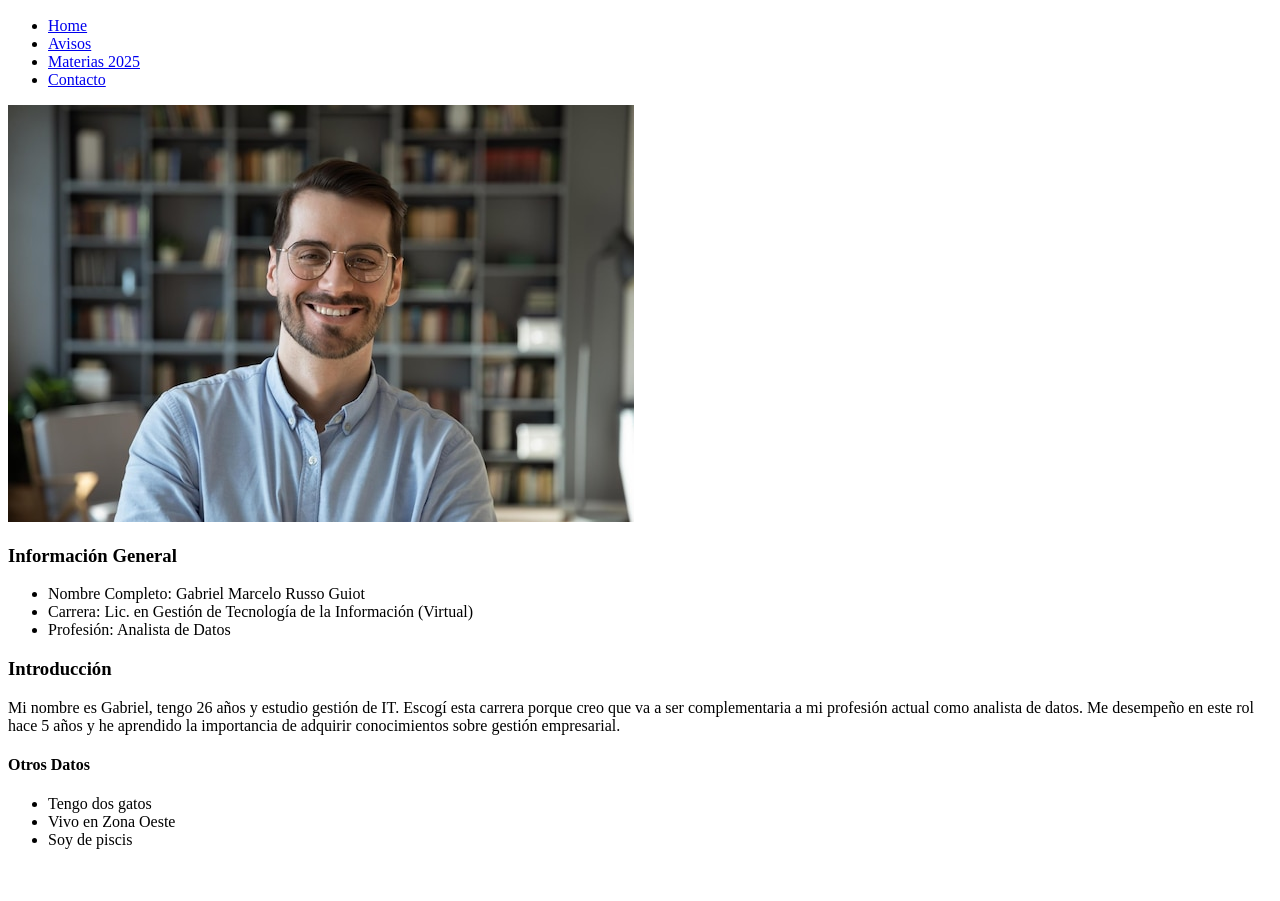
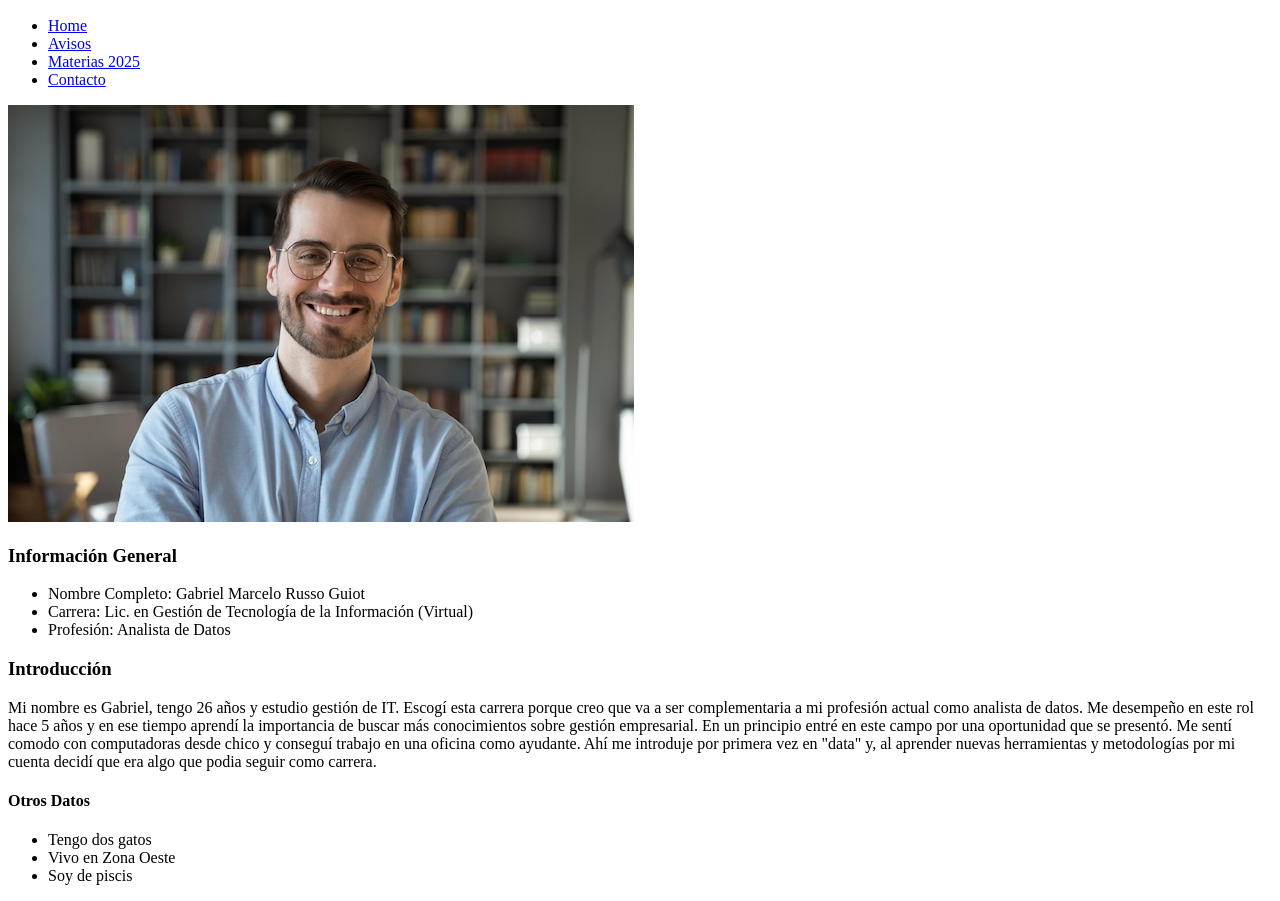
Before and after one commit to GRusso23/grusso23.github.io, a plain HTML site: page sobremi.html in a window 1280 px wide. Shown: the part 110-1011 px from the top of the page. Before the commit the page ends 975 px from the top, so only its background shows below. Drawn offline with Linux system fonts and the light colour scheme.

Commit message:
Update sobremi.html

```diff
--- a/sobremi.html
+++ b/sobremi.html
@@ -26,7 +26,9 @@
 
 <h3>Introducción</h3>
 <p>Mi nombre es Gabriel, tengo 26 años y estudio gestión de IT. Escogí esta carrera porque creo que va a ser complementaria a mi profesión actual como analista de datos.
-     Me desempeño en este rol hace 5 años y he aprendido la importancia de adquirir conocimientos sobre gestión empresarial.</p>
+    Me desempeño en este rol hace 5 años y en ese tiempo aprendí la importancia de buscar más conocimientos sobre gestión empresarial. En un principio entré en este campo por una
+oportunidad que se presentó. Me sentí comodo con computadoras desde chico y conseguí trabajo en una oficina como ayudante. Ahí me introduje por primera vez en "data" y, al aprender
+nuevas herramientas y metodologías por mi cuenta decidí que era algo que podia seguir como carrera.</p>
 
 <h4>Otros Datos</h4>
 <ul>
```
